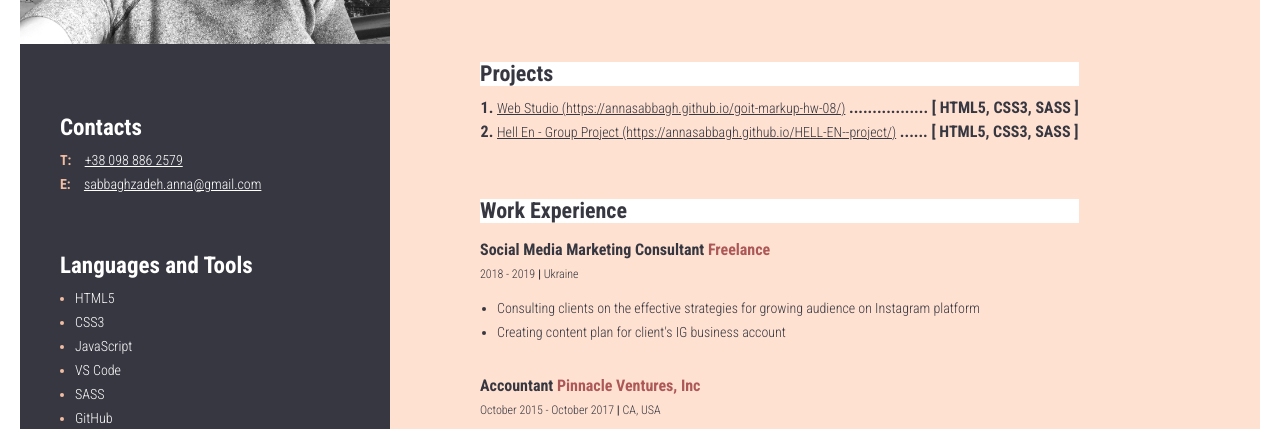
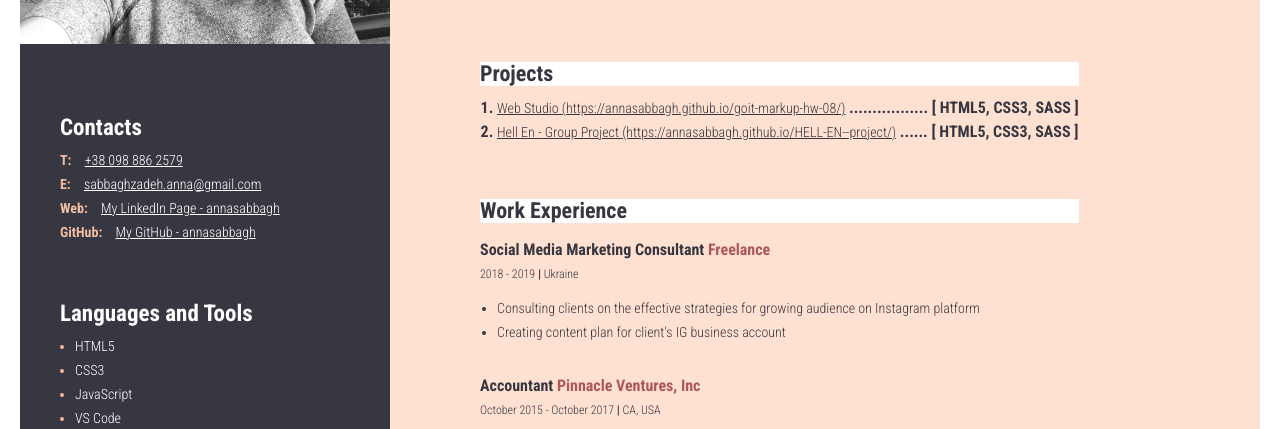
Before and after one commit to annasabbagh/Resume, a plain HTML site: page index.html in a window 1280 px wide. Shown: the part 294-723 px from the top of the page. Drawn offline with Linux system fonts and the light colour scheme.

Commit message:
Updated 'contacts' section

```diff
--- a/index.html
+++ b/index.html
@@ -23,6 +23,14 @@
                 <div>
                     <span class="contacts-link-type"> E: </span>  <a class="contacts-link" href="mailto:sabbaghzadeh.anna@gmail.com">sabbaghzadeh.anna@gmail.com</a>
                 </div>
+                <div>
+                    <span class="contacts-link-type"> Web: </span> <a class="contacts-link"
+                        href="https://www.linkedin.com/in/annasabbagh/">My LinkedIn Page - annasabbagh</a>
+                </div>
+                        <div>
+                            <span class="contacts-link-type"> GitHub: </span> <a class="contacts-link"
+                                href="https://github.com/annasabbagh">My GitHub - annasabbagh</a>
+                        </div>
              </div>
 
             <!-- languages and tools container -->
```
